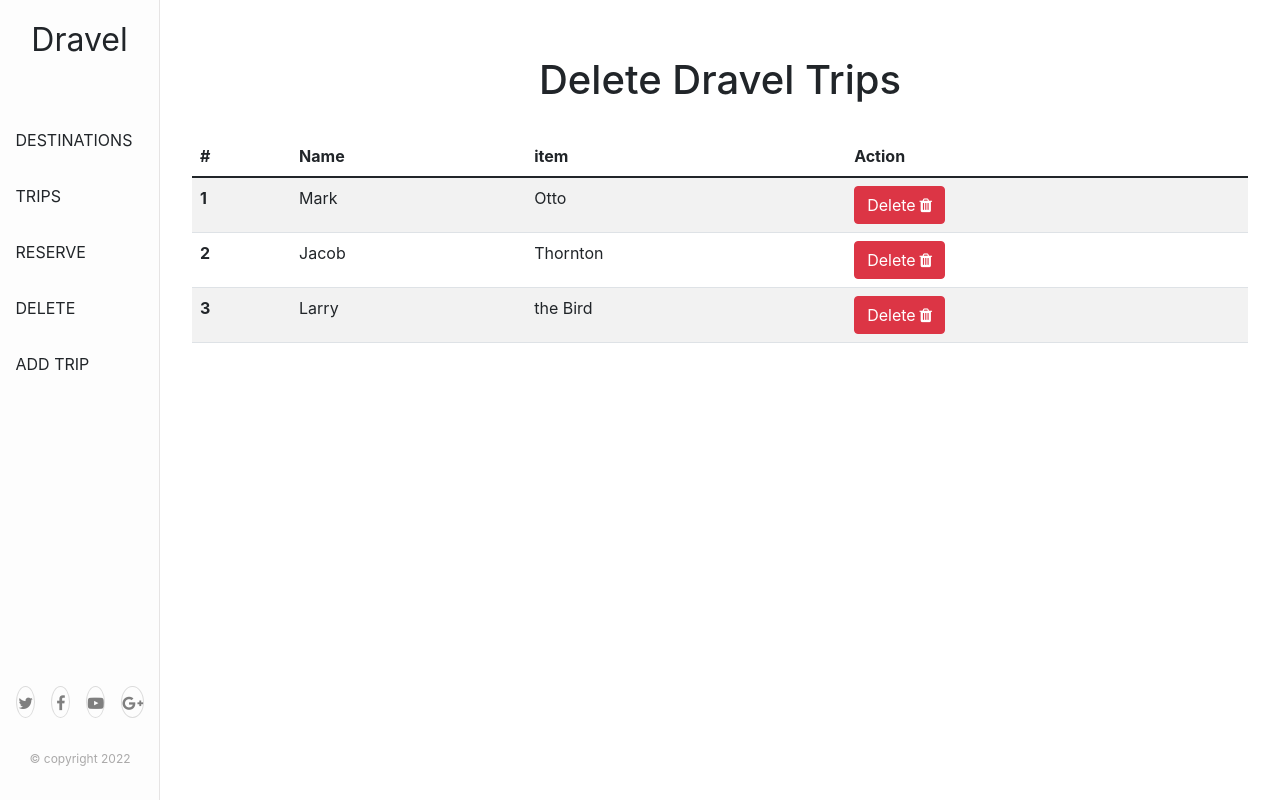
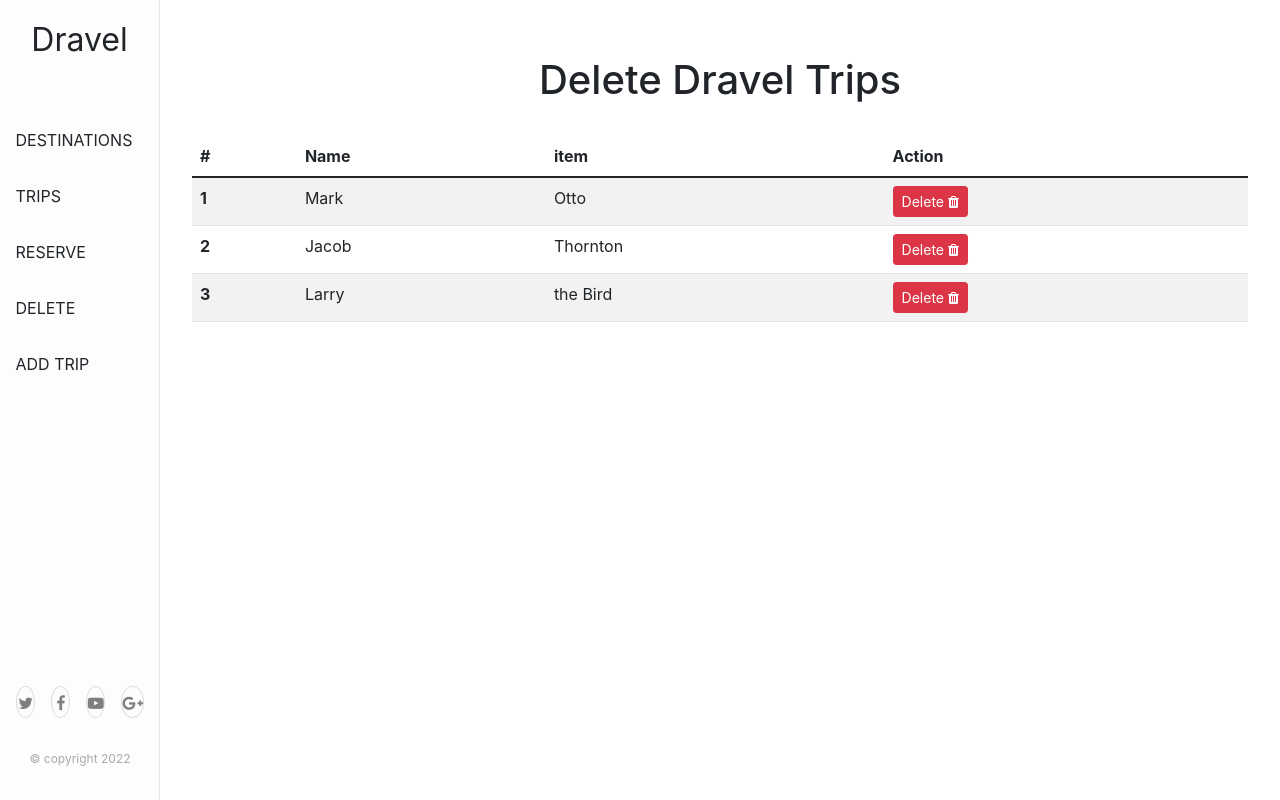
Before and after one commit to billionsjoel/dravel-app, a React (Create React App) app: page /delete in a window 1280 px wide. Built offline with nearby package versions, Linux system fonts and the light colour scheme.

Commit message:
Update deletePage.js

```diff
--- a/src/pages/deletePage.js
+++ b/src/pages/deletePage.js
@@ -25,7 +25,7 @@ function deletePage() {
                 <td>Mark</td>
                 <td>Otto</td>
                 <td>
-                  <span className="btn btn-danger">
+                  <span className="btn btn-danger btn-sm">
                     Delete
                     <i className="fa fa-trash ms-1" aria-hidden="true" />
                   </span>
@@ -36,7 +36,7 @@ function deletePage() {
                 <td>Jacob</td>
                 <td>Thornton</td>
                 <td>
-                  <span className="btn btn-danger">
+                  <span className="btn btn-danger btn-sm">
                     Delete
                     <i className="fa fa-trash ms-1" aria-hidden="true" />
                   </span>
@@ -47,7 +47,7 @@ function deletePage() {
                 <td>Larry</td>
                 <td>the Bird</td>
                 <td>
-                  <span className="btn btn-danger">
+                  <span className="btn btn-danger btn-sm">
                     Delete
                     <i className="fa fa-trash ms-1" aria-hidden="true" />
                   </span>
```
